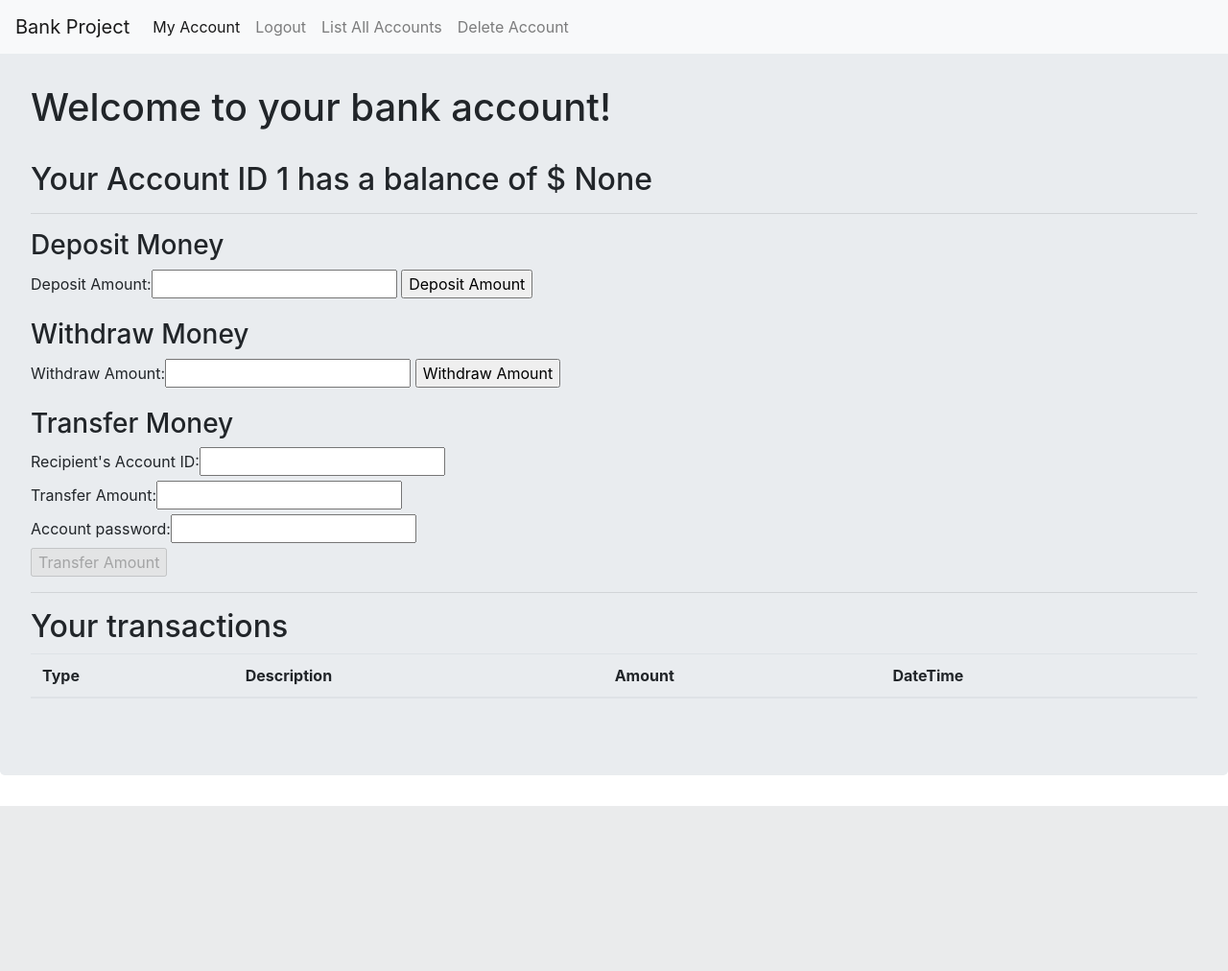
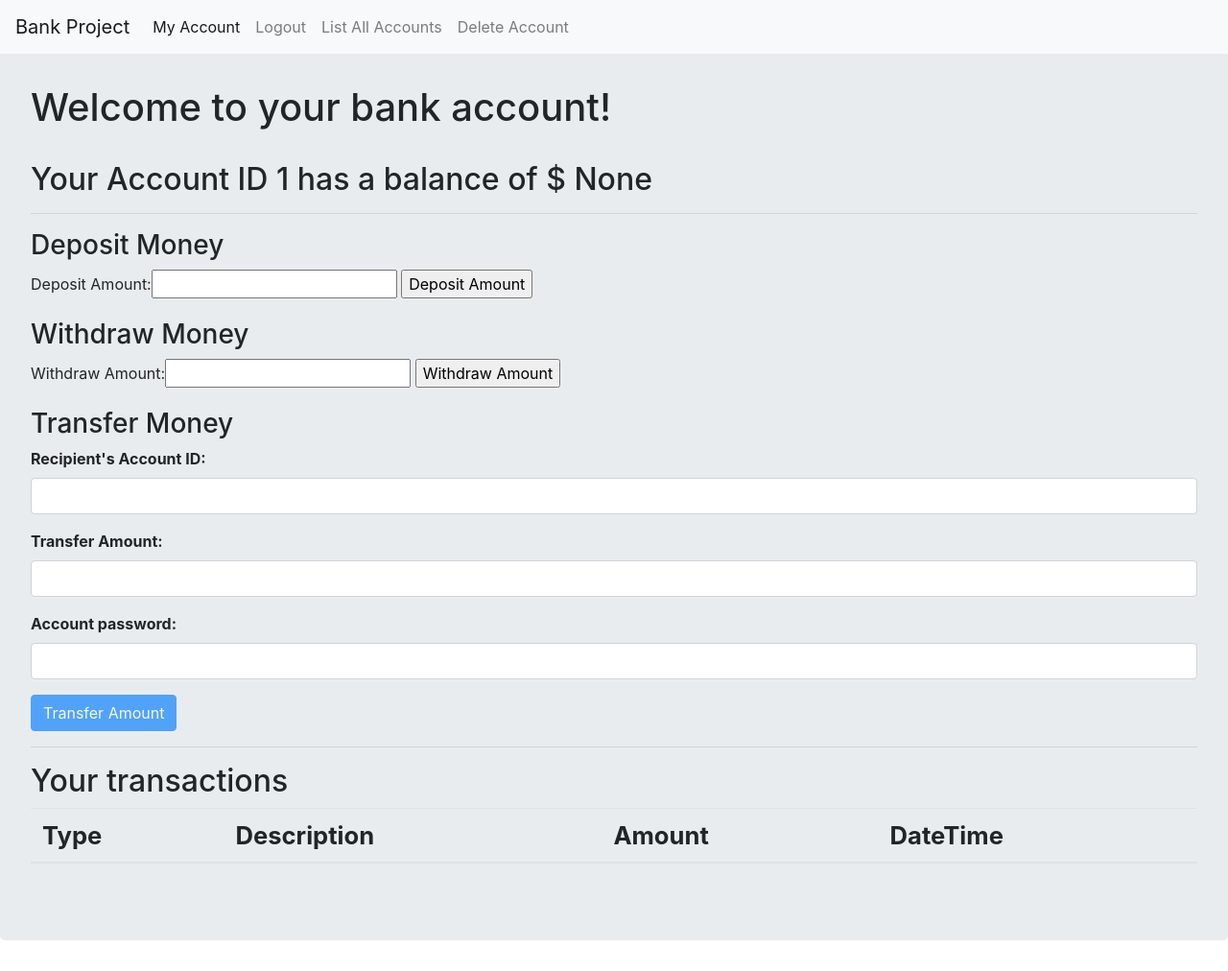
Before and after one commit to Alex-ley/Flask-banking-app, a Flask app: page /my_account in a window 1280 px wide. Shown: the whole page at 96% size. Before the commit the page ends 840 px from the top, so only its background shows below. Run offline with Flask 2, Linux system fonts and the light colour scheme; the visitor is signed in with stand-in values (Sample User, id 1); data comes from the database, SQL or seed files in the repository; data that the repository does not hold is empty; some libraries are stand-ins or nearby versions.

Commit message:
adding bootstrap styles back transfer_form

```diff
--- a/templates/my_account.html
+++ b/templates/my_account.html
@@ -22,14 +22,24 @@
         <h3>Transfer Money</h3>
         <form method="POST">
           {{ transfer_form.hidden_tag()}}
-          {{ transfer_form.account_id.label }}{{ transfer_form.account_id() }} <span id="id-checker"></span><br/>
-          {{ transfer_form.amount.label }}{{ transfer_form.amount() }}<br/>
-          {{ transfer_form.password.label }}{{ transfer_form.password() }}<br/>
-          {{ transfer_form.transfer(disabled=True) }}
+          <div class="form-group">
+            <strong>{{ transfer_form.account_id.label }}</strong>
+            {{ transfer_form.account_id(class="form-control") }}
+            <small id="id-checker"></small>
+          </div>
+          <div class="form-group">
+            <strong>{{ transfer_form.amount.label }}</strong>
+            {{ transfer_form.amount(class="form-control") }}
+          </div>
+          <div class="form-group">
+            <strong>{{ transfer_form.password.label }}</strong>
+            {{ transfer_form.password(class="form-control") }}
+          </div>
+          {{ transfer_form.transfer(disabled=True, class="btn btn-primary") }}
         </form>
         <hr>
         <h2>Your transactions</h2>
-        <table class="table">
+        <table class="table" id="transactions-table" style="font-size:2vw;"> <!-- 2vw = 2 times view width (dynmaic text size) -->
           <thead>
             <tr>
               <!-- <th scope="col">#</th> -->
```
